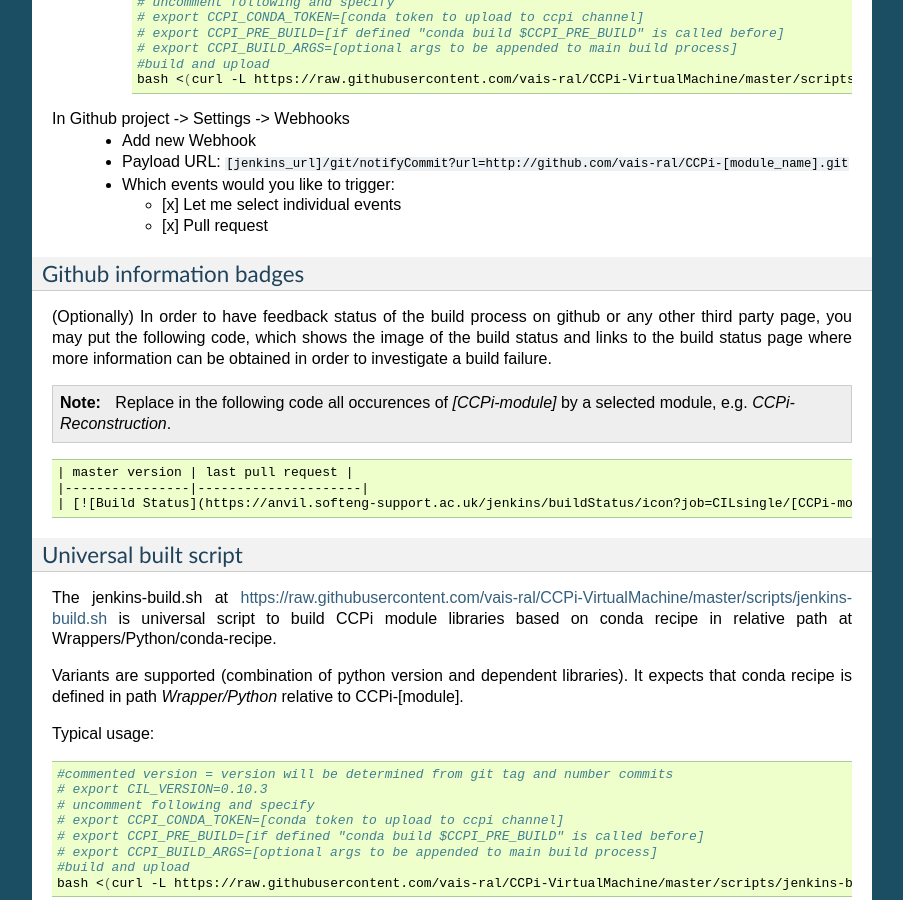
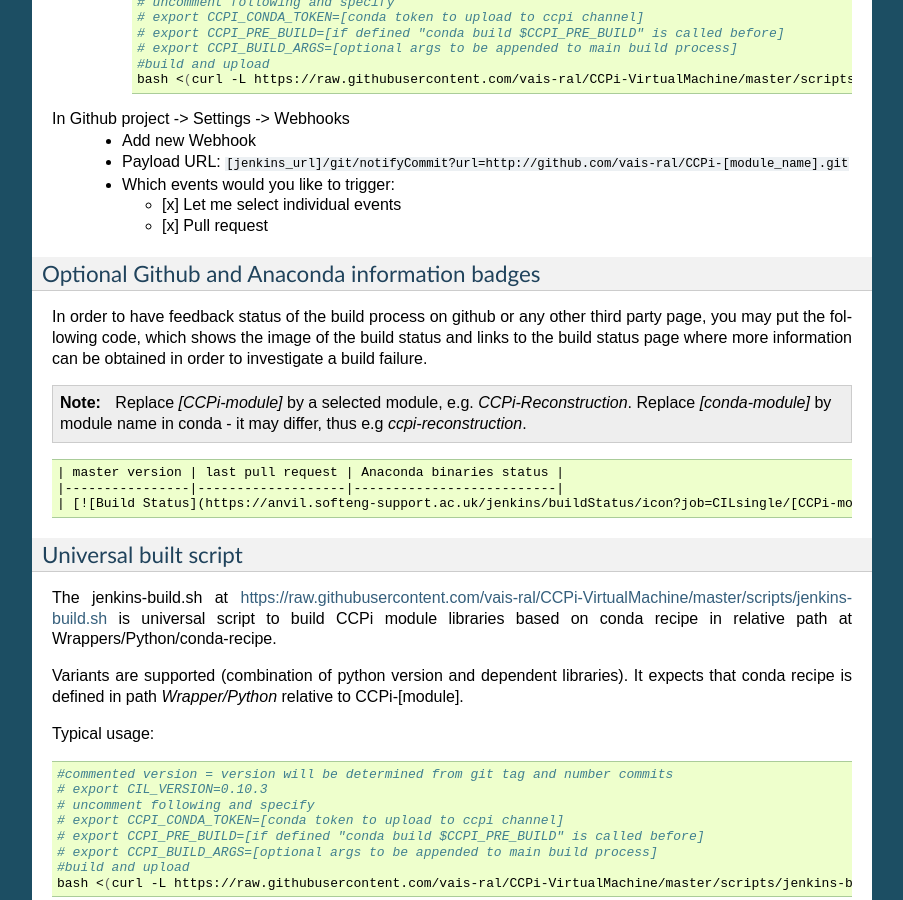
Before and after one commit to vais-ral/CIL-Docs, a Sphinx documentation site: the page built from docs/buildandtestautomation.rst, in a window 1280 px wide and 900 px high, scrolled down 4494 px. Shown: the whole window, without its empty margins (198-1101 px from the left). Built offline with Sphinx 7.4.7, drawn with Linux system fonts in a browser that asks for light colours; some of the changed text lies outside the part shown.

Commit message:
ADD badges for anaconda

```diff
--- a/docs/buildandtestautomation.rst
+++ b/docs/buildandtestautomation.rst
@@ -153,18 +153,18 @@
     - [x] Let me select individual events
     - [x] Pull request
 
-Github information badges
-~~~~~~~~~~~~~~~~~~~~~~~~~
-(Optionally) In order to have feedback status of the build process on github or any other third party page, you may put
+Optional Github and Anaconda information badges
+~~~~~~~~~~~~~~~~~~~~~~~~~~~~~~~~~~~~~~
+In order to have feedback status of the build process on github or any other third party page, you may put
 the following code, which shows the image of the build status and links to the build status page where more information can be obtained in order to investigate a build failure.
 
-.. note:: Replace in the following code all occurences of `[CCPi-module]` by a selected module, e.g. `CCPi-Reconstruction`.
+.. note:: Replace `[CCPi-module]` by a selected module, e.g. `CCPi-Reconstruction`. Replace `[conda-module]` by module name in conda - it may differ, thus e.g `ccpi-reconstruction`.
 
 .. code:: markup
 
-   | master version | last pull request |
-   |----------------|---------------------|
-   | [![Build Status](https://anvil.softeng-support.ac.uk/jenkins/buildStatus/icon?job=CILsingle/[CCPi-module])](https://anvil.softeng-support.ac.uk/jenkins/job/CILsingle/job/[CCPi-module]/) | [![Build Status](https://anvil.softeng-support.ac.uk/jenkins/buildStatus/icon?job=CILsingle/[CCPi-module]-dev)](https://anvil.softeng-support.ac.uk/jenkins/job/CILsingle/job/[CCPi-module]-dev/) |
+   | master version | last pull request | Anaconda binaries status |
+   |----------------|-------------------|--------------------------|
+   | [![Build Status](https://anvil.softeng-support.ac.uk/jenkins/buildStatus/icon?job=CILsingle/[CCPi-module])](https://anvil.softeng-support.ac.uk/jenkins/job/CILsingle/job/[CCPi-module]/) | [![Build Status](https://anvil.softeng-support.ac.uk/jenkins/buildStatus/icon?job=CILsingle/[CCPi-module]-dev)](https://anvil.softeng-support.ac.uk/jenkins/job/CILsingle/job/[CCPi-module]-dev/) | ![conda version](https://anaconda.org/ccpi/[ccpi-module]/badges/version.svg) ![conda last release](https://anaconda.org/ccpi/[ccpi-module]/badges/latest_release_date.svg) [![conda platforms](https://anaconda.org/ccpi/[conda module]/badges/platforms.svg) ![conda dowloads](https://anaconda.org/ccpi/[conda-module]/badges/downloads.svg)](https://anaconda.org/ccpi/[conda-module])
 
 Universal built script
 ~~~~~~~~~~~~~~~~~~~~~~
```
